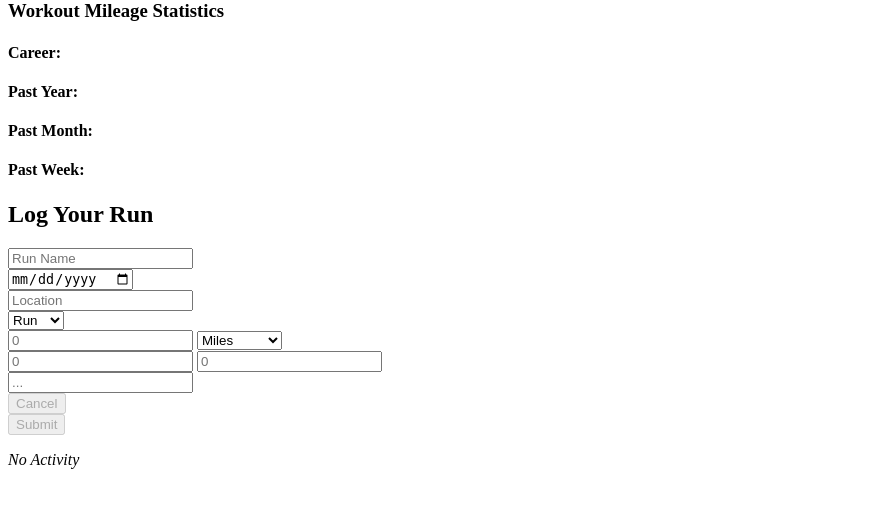
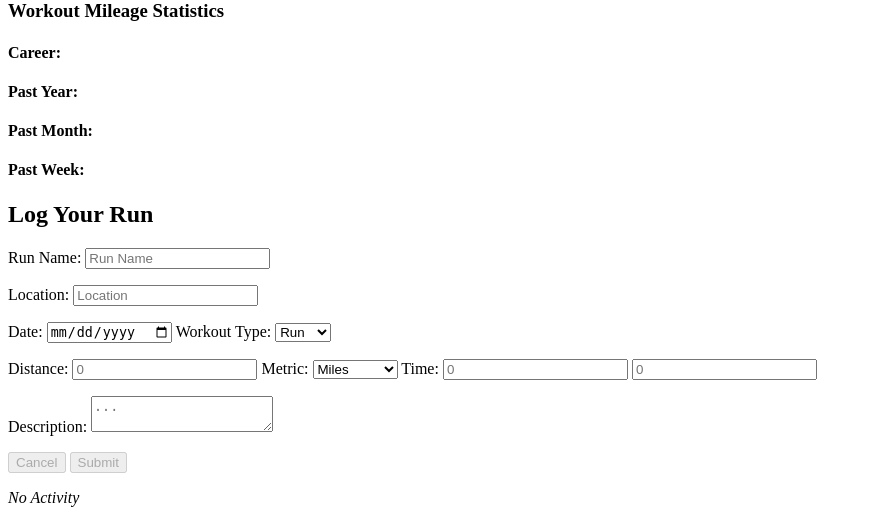
Before and after one commit to AJarombek/saints-xctf, a PHP site: page /views/profileview.php?user=1 in a window 1280 px wide. Shown: the part 608-1131 px from the top of the page, without its empty margins (0-872 px from the left). Before the commit the page ends 1077 px from the top, so only its background shows below. Run offline with PHP 8.4, Linux system fonts and the light colour scheme; the template is opened without the code that fills it, so the values that code supplies are empty; some libraries are stand-ins or nearby versions.

Commit message:
V.0.0.53 - Styling the Log Your Run Form

```diff
--- a/views/profileview.php
+++ b/views/profileview.php
@@ -44,25 +44,38 @@ Profile Page HTML Code
             </aside>
             <div id='activityinput'>
                 <h2>Log Your Run</h2>
+                <p>Run Name:
                     <input id='log_name' class='input' type='text' maxlength='30' name='name' placeholder='Run Name'><br>
-                <input id='log_date' class='input' type='date' name='date' placeholder='Date' onfocus="(this.type='date')"><br>
+                </p>
+                <p>Location:
                     <input id='log_location' class='input' type='text' maxlength='30' name='location' placeholder='Location'><br>
+                </p>
+                <p>Date:
+                    <input id='log_date' class='input' type='date' name='date' placeholder='Date' onfocus="(this.type='date')">
+                 Workout Type:
                     <select id='log_type' class='input'>
                         <option value='run'>Run</option>
                         <option value='bike'>Bike</option>
                         <option value='swim'>Swim</option>
                         <option value='other'>Other</option>
                     </select><br>
+                </p>
+                <p>Distance:
                     <input id='log_distance' class='input' type='text' maxlength='5' name='distance' placeholder='0'>
+                 Metric:
                     <select id='log_metric' class='input'>
                         <option value='miles'>Miles</option>
                         <option value='kilometers'>Kilometers</option>
                         <option value='meters'>Meters</option>
-                </select><br>
+                    </select>
+                 Time:
                     <input id='log_minutes' class='input' type='text' maxlength='3' name='minutes' placeholder='0'>
                     <input id='log_seconds' class='input' type='text' maxlength='2' name='seconds' placeholder='0'><br>
-                <input id='log_description' class='input' type='text' maxlength='255' name='last' placeholder='...'><br>
-                <input id='log_cancel' class='submit' type='button' name='cancel' disabled='true' value='Cancel'><br>
+                </p>
+                <p>Description:
+                    <textarea id='log_description' class='input' type='text' maxlength='255' name='last' placeholder='...'></textarea><br>
+                </p>
+                <input id='log_cancel' class='submit' type='button' name='cancel' disabled='true' value='Cancel'>
                 <input id='log_submit' class='submit' type='button' name='submit' disabled='true' value='Submit'><br>
                 <p id='log_error'></p>
             </div>
```
Also changed, not shown: views/style.css (+36 -0 lines). Lines whose indentation alone changed are shown as unchanged.
